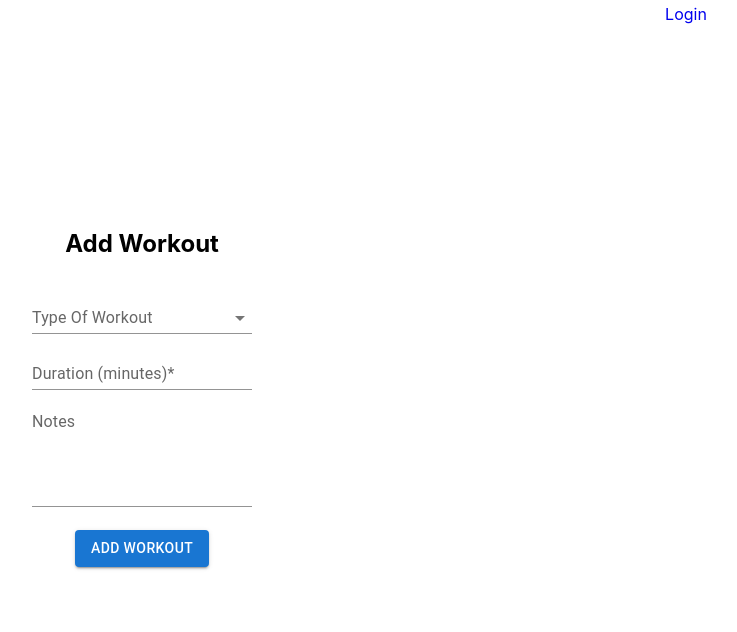
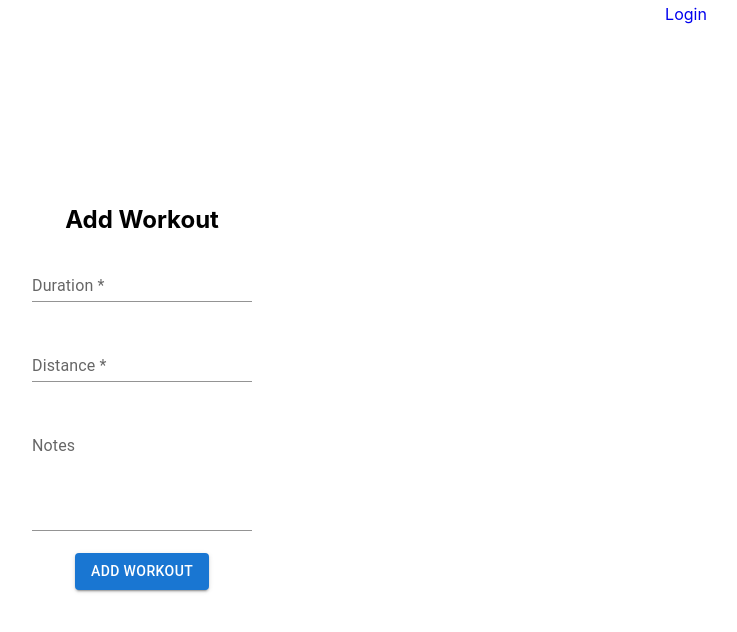
Before and after one commit to albertbrannan4/VitalTrack, a React (Create React App) app in the folder frontend/: page /add-workout in a window 1280 px wide. Shown: the top 632 px of the page, without its empty margins (498-1235 px from the left). Built offline with nearby package versions, Linux system fonts and the light colour scheme.

Commit message:
adding runs successfully

```diff
--- a/frontend/src/Forms/AddWorkout.tsx
+++ b/frontend/src/Forms/AddWorkout.tsx
@@ -1,19 +1,16 @@
 import FormLayout from "../Utils/FormLayout";
-import * as React from "react";
-import InputLabel from "@mui/material/InputLabel";
-import MenuItem from "@mui/material/MenuItem";
-import FormControl from "@mui/material/FormControl";
-import Select, { SelectChangeEvent } from "@mui/material/Select";
+import React, { useState } from "react";
+
 import Button from "@mui/material/Button";
-import { useForm, Controller } from "react-hook-form";
+import { useForm } from "react-hook-form";
 
 import { TextField } from "@mui/material";
 
 import axios from "axios";
 
 interface WorkoutInterface {
-  WorkoutType: string;
   Duration: number;
+  Distance: number;
   Notes: string;
 }
 
@@ -23,17 +20,49 @@ interface WorkoutInterface {
 //   Notes: "",
 // };
 
+function ConvertStringToSeconds(time: string) {
+  const [hours, minutes, seconds] = time.split(":");
+  let totalSeconds =
+    parseInt(hours) * 3600 + parseInt(minutes) * 60 + parseInt(seconds);
+  return totalSeconds;
+}
+
 const AddWorkout = () => {
   const {
     register,
     handleSubmit,
-    control,
     formState: { errors },
     reset,
   } = useForm<WorkoutInterface>();
+  const [message, setMessage] = useState<string>("");
 
-  const submit = (data: any) => {
-    console.log(data);
+  const submit = async (data: any) => {
+    const { Duration, Distance, Notes } = data;
+    let convertedTime = ConvertStringToSeconds(Duration);
+    let cleanRunData = {
+      duration: convertedTime,
+      miles: parseInt(Distance),
+      notes: Notes,
+    };
+
+    const config = {
+      headers: {
+        Authorization: `${localStorage.getItem("token")}`, // Add the token to the "Authorization" header
+        "Content-Type": "application/json", // Set the content type as needed
+      },
+    };
+    console.log(config);
+    axios
+      .post("http://localhost:9000/api/workout/", cleanRunData, config)
+      .then((response) => {
+        // Handle the response
+        setMessage(response.data.message);
+        console.log(response.data.message);
+      })
+      .catch((error) => {
+        // Handle errors
+        console.error(error);
+      });
   };
 
   const InputError = {
@@ -51,44 +80,30 @@ const AddWorkout = () => {
         onSubmit={handleSubmit(submit)}
       >
         <h2>Add Workout</h2>
-        <FormControl variant="standard" sx={{ m: 1, minWidth: 220 }}>
-          <InputLabel id="demo-simple-select-standard-label">
-            Type Of Workout
-          </InputLabel>
-          <Controller
-            name="WorkoutType"
-            control={control}
-            defaultValue=""
-            render={({ field }) => (
-              <Select
-                labelId="demo-simple-select-standard-label"
-                id="demo-simple-select-standard"
-                label="Type Of Workout"
-                {...field}
-              >
-                <MenuItem value="">
-                  <em>None</em>
-                </MenuItem>
-                <MenuItem value={"run"}>run</MenuItem>
-                <MenuItem value={"lift"}>lift</MenuItem>
-                <MenuItem value={"yoga"}>yoga</MenuItem>
-              </Select>
-            )}
-          />
-        </FormControl>
+
         <TextField
           {...register("Duration", {
-            valueAsNumber: true,
-            min: 1,
-            required: "This is required",
+            required: "Duration is required",
           })}
           id="standard-basic"
-          label="Duration (minutes)*"
+          label="Duration *"
+          placeholder="00:00:00"
           variant="standard"
-          type="numbers"
+          type="text"
           style={{ width: 220 }}
         />
-        {/* <p style={InputError}>{errors.Duration?.message}</p> */}
+        <p style={InputError}>{errors.Duration?.message}</p>
+        <TextField
+          {...register("Distance", {
+            required: "Distance is required",
+          })}
+          id="standard-basic"
+          label="Distance *"
+          variant="standard"
+          type="text"
+          style={{ width: 220 }}
+        />
+        <p style={InputError}>{errors.Distance?.message}</p>
         <TextField
           {...register("Notes")}
           multiline
@@ -100,9 +115,13 @@ const AddWorkout = () => {
           style={{ width: 220, marginBottom: "10%" }}
         />
 
-        <Button variant="contained" type="submit">
-          Add Workout
-        </Button>
+        {message === "" ? (
+          <Button variant="contained" type="submit">
+            Add Workout
+          </Button>
+        ) : (
+          <p>{message}</p>
+        )}
       </form>
     </FormLayout>
   );
```
Also changed, not shown: 2 other files (tests, documents, lock files or other folders).
